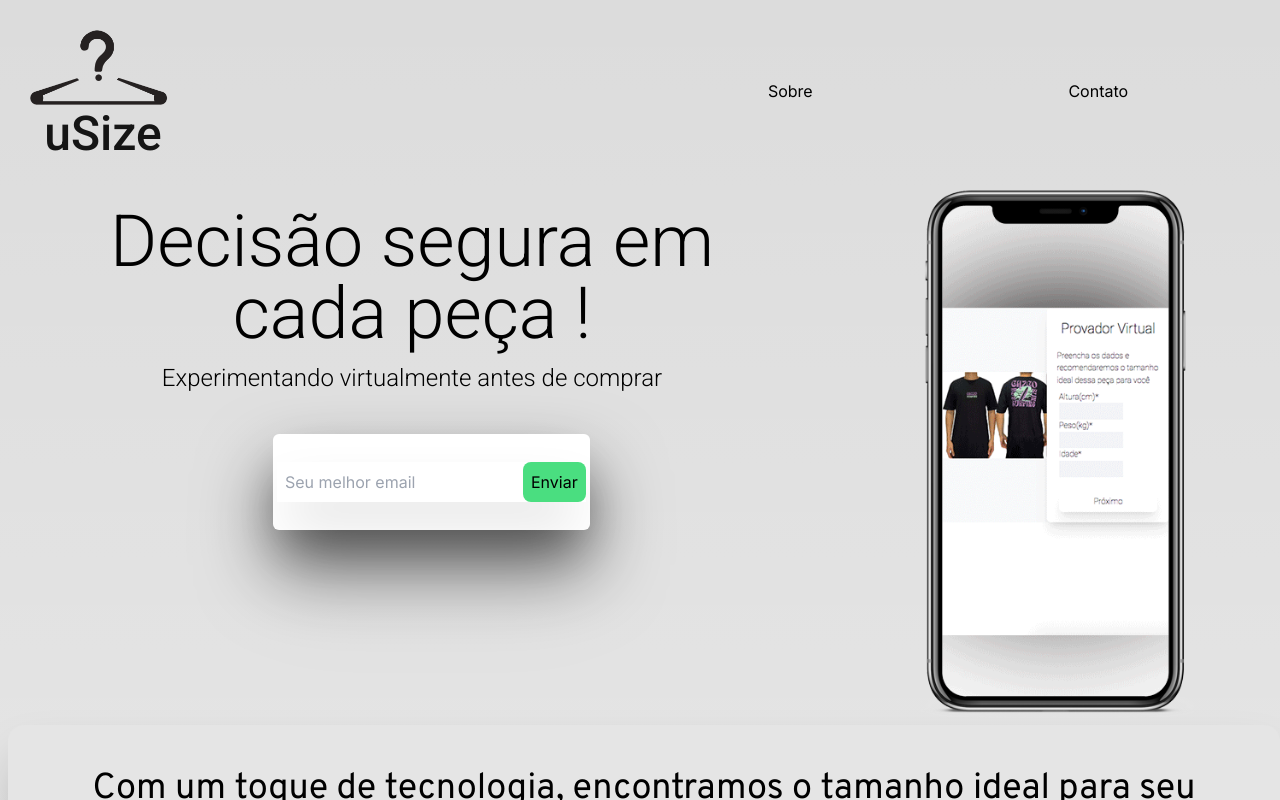
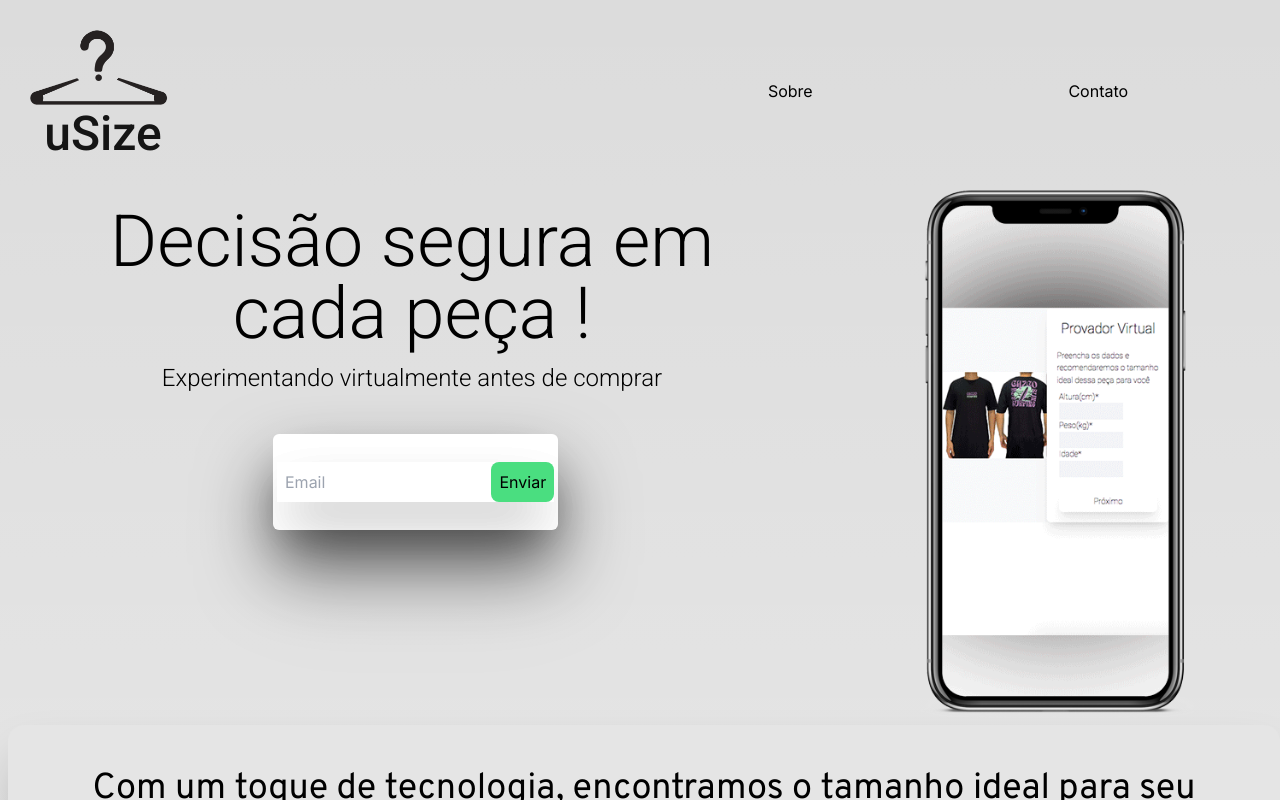
Before and after one commit to Costa-Vitor-Fernandes/landing-the-size, a Next.js app: page / in a window 1280 px wide. Both pictures are taken after a click on the button "Agende Uma Demonstração". Shown: the top 800 px of the page. Built offline with nearby package versions, Linux system fonts and the light colour scheme.

Commit message:
new flipping button

```diff
--- a/components/FlippingButton.tsx
+++ b/components/FlippingButton.tsx
@@ -47,19 +47,19 @@ export const FlippingButton = () => {
                 Agende Uma Demonstração
               </button>
             </div>
-            <div className={`absolute top-0 bg-white  shadow-2xl px-1 py-7 rounded-md  ${isFlipped ? '' : 'hidden'} `}
-            //  onClick={handleButtonClick}
+            <div className={`absolute flex justify-center w-[100%] top-0 bg-white  shadow-2xl px-1 py-7 rounded-md  ${isFlipped ? '' : 'hidden'} `}
+             onClick={handleButtonClick}
              >
-              <form onSubmit={(e)=>{e.preventDefault();
+              <form className="bg-white  max-w-[100%] shadow-2xl "  onSubmit={(e)=>{e.preventDefault();
                 submitFunction(email)}}>
 
-              <div className="bg-white shadow-2xl">
-                <div className="flex ">
+              <div className=" max-w-[100%] shadow-2xl ">
+                <div className="flex max-w-[100%] justify-between">
 
               <input
                 type="email"
-                placeholder="Seu melhor email"
-                className="input-field pl-2  z-30"
+                placeholder="Email"
+                className="input-field pl-2  z-30 max-w-[65%]"
                 onChange={(e)=>setEmail(e.target.value)}
                 value={email}
                 />
```
Also changed, not shown: public/iSizeSymbol.png (deleted).
